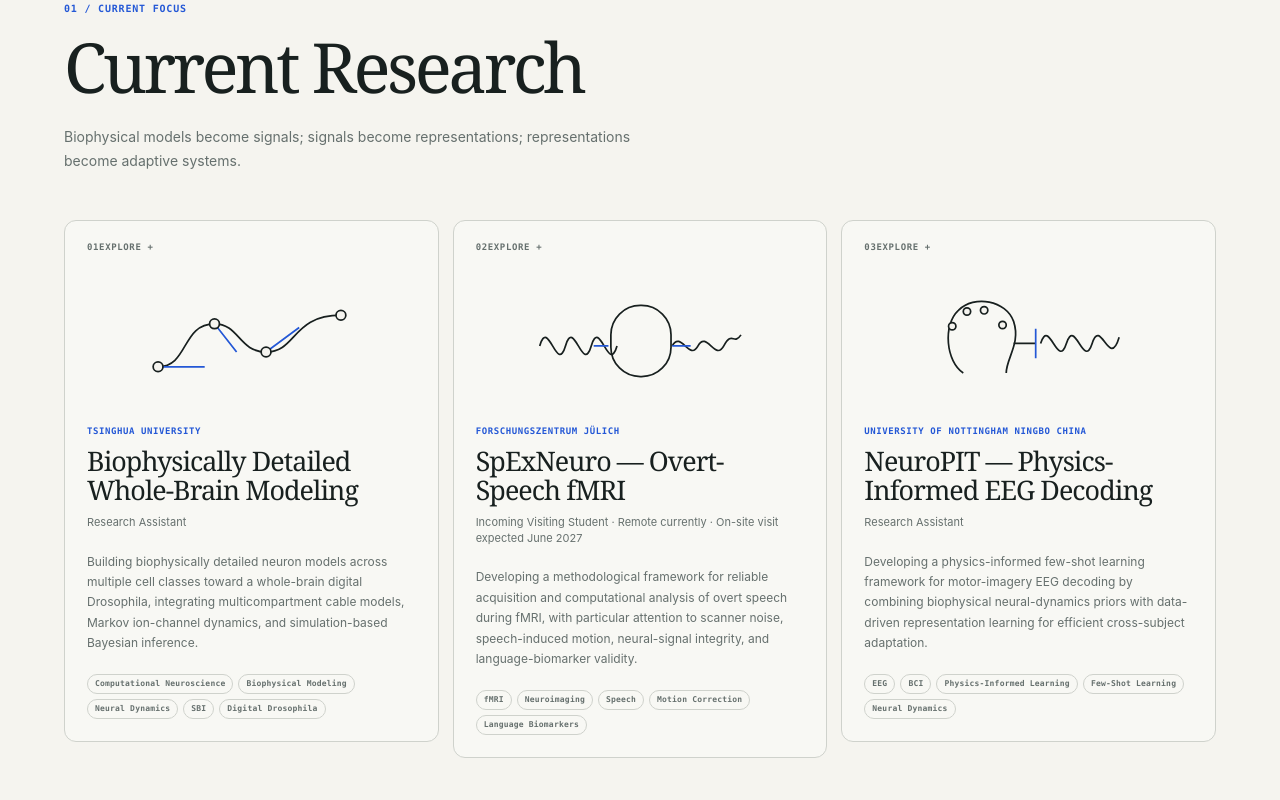
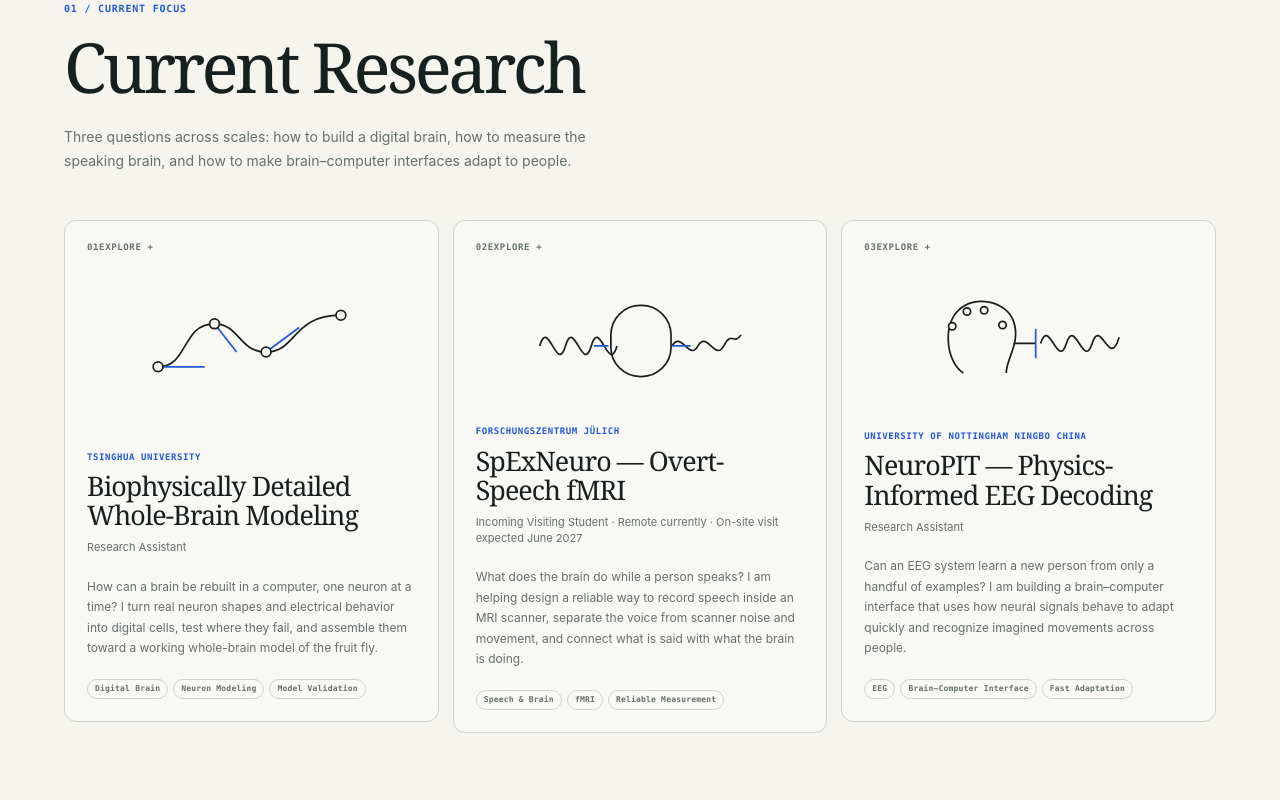
Before and after one commit to ssyel2/ssyel2.github.io, a React (Vite) app: page / in a window 1280 px wide. Shown: the part 820-1620 px from the top of the page. Built offline with nearby package versions, Linux system fonts and the light colour scheme.

Commit message:
Clarify research stories and add reading interest

```diff
--- a/app/globals.css
+++ b/app/globals.css
@@ -152,10 +152,10 @@ section:not(.hero) { border-top: 1px solid var(--line); }
 .news-toggle:hover, .news-toggle:focus-visible { border-color: var(--blue); color: var(--blue); outline: none; }
 
 .misc-section { padding-bottom: clamp(80px, 9vw, 136px); }
-.misc-grid { position: relative; max-width: 1168px; margin: 0 auto; padding: 0 clamp(22px, 5vw, 76px); display: grid; grid-template-columns: 1fr 1fr; gap: 14px; }
+.misc-grid { position: relative; max-width: 1168px; margin: 0 auto; padding: 0 clamp(22px, 5vw, 76px); display: grid; grid-template-columns: repeat(3, 1fr); gap: 14px; }
 .misc-grid article { min-height: 280px; padding: 28px; display: flex; flex-direction: column; border: 1px solid var(--line); border-radius: var(--radius); background: var(--white); }
 .misc-grid article > span { color: var(--blue); font: 700 9px/1.3 ui-monospace, SFMono-Regular, Consolas, monospace; letter-spacing: .06em; text-transform: uppercase; }
-.misc-grid h3 { margin: auto 0 14px; font-family: Georgia, serif; font-size: clamp(28px, 3vw, 42px); font-weight: 500; line-height: 1; letter-spacing: -.035em; }
+.misc-grid h3 { margin: auto 0 14px; font-family: Georgia, serif; font-size: clamp(26px, 2.5vw, 36px); font-weight: 500; line-height: 1.04; letter-spacing: -.035em; }
 .misc-grid p { margin: 0; color: var(--muted); font-size: 12px; line-height: 1.7; }
 .smile { position: absolute; right: 5px; top: -94px; color: var(--line); font-family: Georgia, serif; font-size: 70px; transform: rotate(8deg); }
 
@@ -185,6 +185,7 @@ footer p { margin: 8px 0 0; color: #aeb7b4; font-size: 10px; }
   .research-card.open { grid-column: auto; }
   .publication-card { grid-template-columns: 105px 1fr; }
   .publication-card > :last-child { grid-column: 2; justify-self: start; }
+  .misc-grid { grid-template-columns: 1fr 1fr; }
 }
 
 @media (max-width: 820px) {
--- a/app/page.tsx
+++ b/app/page.tsx
@@ -22,18 +22,16 @@ const researchItems: Array<{
     title: 'Biophysically Detailed Whole-Brain Modeling',
     institution: 'Tsinghua University',
     role: 'Research Assistant',
-    description: 'Building biophysically detailed neuron models across multiple cell classes toward a whole-brain digital Drosophila, integrating multicompartment cable models, Markov ion-channel dynamics, and simulation-based Bayesian inference.',
-    tags: ['Computational Neuroscience', 'Biophysical Modeling', 'Neural Dynamics', 'SBI', 'Digital Drosophila'],
+    description: 'How can a brain be rebuilt in a computer, one neuron at a time? I turn real neuron shapes and electrical behavior into digital cells, test where they fail, and assemble them toward a working whole-brain model of the fruit fly.',
+    tags: ['Digital Brain', 'Neuron Modeling', 'Model Validation'],
     facts: [
-      'Nine cell classes, from photoreceptors to flight motor neurons',
-      'Electron-microscopy morphology and multicompartment cable models',
-      'Four-state Markov ion-channel dynamics and voltage simulation',
-      'Posterior parameter distributions with uncertainty quantification',
-      'Model-acceptance diagnostics, including false-positive failure modes',
-      'A corrected cell-class mis-specification reduced point-prediction error by approximately 17-fold',
-      'Reference-data reliability can constrain fidelity more strongly than raw compute',
+      'Recreating how different fruit-fly neurons receive, transform, and pass on signals',
+      'Building and testing digital versions of nine neuron classes, from vision to flight control',
+      'Comparing simulated activity with experimental recordings',
+      'Finding why a model can look convincing while still being wrong',
+      'Connecting validated digital neurons into a whole-brain simulation',
     ],
-    caption: 'Morphology → Biophysics → Neural Dynamics → Inference → Whole-Brain Model',
+    caption: 'Real Neurons → Digital Cells → Tested Models → Whole-Brain Network',
   },
   {
     id: 'fmri',
@@ -41,17 +39,16 @@ const researchItems: Array<{
     title: 'SpExNeuro — Overt-Speech fMRI',
     institution: 'Forschungszentrum Jülich',
     role: 'Incoming Visiting Student · Remote currently · On-site visit expected June 2027',
-    description: 'Developing a methodological framework for reliable acquisition and computational analysis of overt speech during fMRI, with particular attention to scanner noise, speech-induced motion, neural-signal integrity, and language-biomarker validity.',
-    tags: ['fMRI', 'Neuroimaging', 'Speech', 'Motion Correction', 'Language Biomarkers'],
+    description: 'What does the brain do while a person speaks? I am helping design a reliable way to record speech inside an MRI scanner, separate the voice from scanner noise and movement, and connect what is said with what the brain is doing.',
+    tags: ['Speech & Brain', 'fMRI', 'Reliable Measurement'],
     facts: [
-      'Overt-speech task design and in-scanner audio recording',
-      'Scanner acoustic noise and speech-induced rigid / non-rigid motion',
-      'Source-separation denoising and motion correction',
-      'Speech-feature extraction and correction-method operating limits',
-      'Protocol optimization and reproducible analysis',
-      'A methodological route toward neuro-linguistic and clinical language-biomarker modeling',
+      'Designing speaking tasks that can be performed safely and naturally inside a scanner',
+      'Recording the voice without losing it beneath loud scanner noise',
+      'Reducing the image distortion caused by head and speech movement',
+      'Linking cleaned speech with the brain activity recorded at the same moment',
+      'Establishing a dependable foundation for future language and health research',
     ],
-    caption: 'Speech → Noise & Motion → Correction → Neural Representation → Biomarkers',
+    caption: 'Speak in the Scanner → Clean the Data → Link Voice and Brain → Study Language',
   },
   {
     id: 'eeg',
@@ -59,17 +56,16 @@ const researchItems: Array<{
     title: 'NeuroPIT — Physics-Informed EEG Decoding',
     institution: 'University of Nottingham Ningbo China',
     role: 'Research Assistant',
-    description: 'Developing a physics-informed few-shot learning framework for motor-imagery EEG decoding by combining biophysical neural-dynamics priors with data-driven representation learning for efficient cross-subject adaptation.',
-    tags: ['EEG', 'BCI', 'Physics-Informed Learning', 'Few-Shot Learning', 'Neural Dynamics'],
+    description: 'Can an EEG system learn a new person from only a handful of examples? I am building a brain–computer interface that uses how neural signals behave to adapt quickly and recognize imagined movements across people.',
+    tags: ['EEG', 'Brain–Computer Interface', 'Fast Adaptation'],
     facts: [
-      'BCI Competition IV-2a with standardized preprocessing',
-      'Volume-conduction modeling and FitzHugh–Nagumo constraints',
-      'Transformer-based representation learning and simulation pretraining',
-      'Cross-subject learning with 5-shot subject calibration',
-      'Fixed/random-seed control and support/query splits',
-      'Ablation diagnostics and comparison with FBCSP+LDA and EEGNet',
+      'Reading scalp signals while a person imagines moving a hand or foot',
+      'Learning useful brain-signal patterns shared across participants',
+      'Adapting the system to a new participant from just five examples',
+      'Using knowledge of neural behavior to guide what the system learns',
+      'Testing which ideas genuinely improve reliable cross-person decoding',
     ],
-    caption: 'Neural Dynamics → EEG → Physics-Informed Learning → Few-Shot Adaptation → BCI',
+    caption: 'Brain Activity → Scalp EEG → Shared Patterns → Five Examples → Decode Intention',
   },
 ];
 
@@ -121,30 +117,30 @@ function MiniSchematic({ type }: { type: ResearchKey }) {
 
 function FlyDiagram() {
   return (
-    <svg className="research-diagram" viewBox="0 0 920 290" aria-label="From neuron morphology through biophysical simulation and Bayesian inference to a whole-brain network">
-      <title>Biophysical neuron modeling pipeline</title>
+    <svg className="research-diagram" viewBox="0 0 920 290" aria-label="Real neurons are rebuilt as digital cells, tested against recordings, and connected into a brain network">
+      <title>From real neurons to a digital brain network</title>
       <defs><marker id="fly-arrow" markerWidth="8" markerHeight="8" refX="7" refY="4" orient="auto"><path d="M0 0 8 4 0 8Z" /></marker></defs>
       <g className="diagram-step step-1">
         <path className="diagram-line" d="M45 180c20-8 12-58 47-56 29 2 14 39 43 42 26 2 30-38 62-37m-104-5-18-34m58 77-4 46m18-52 28 34" />
-        <circle className="diagram-node strong" cx="93" cy="124" r="10" /><text x="37" y="255">EM MORPHOLOGY</text>
+        <circle className="diagram-node strong" cx="93" cy="124" r="10" /><text x="45" y="255">REAL NEURON</text>
       </g>
       <path className="diagram-arrow step-2" d="M205 145h45" markerEnd="url(#fly-arrow)" />
       <g className="diagram-step step-2">
         <path className="diagram-line segmented" d="M272 185c20-8 12-58 47-56 29 2 14 39 43 42 26 2 30-38 62-37" />
         {[283, 310, 341, 378, 414].map((x, i) => <circle key={x} cx={x} cy={[172, 133, 157, 158, 137][i]} r="5" />)}
-        <text x="275" y="255">COMPARTMENTS</text>
+        <text x="273" y="255">DIGITAL NEURON</text>
       </g>
       <path className="diagram-arrow step-3" d="M432 145h38" markerEnd="url(#fly-arrow)" />
       <g className="diagram-step step-3 markov">
         <circle cx="505" cy="105" r="17" /><circle cx="566" cy="105" r="17" /><circle cx="566" cy="168" r="17" /><circle cx="505" cy="168" r="17" />
         <path className="diagram-line" d="M523 105h24m19 18v27m-18 18h-25m-18-18v-27" />
-        <text x="494" y="110">C₁</text><text x="555" y="110">C₂</text><text x="556" y="173">O</text><text x="500" y="173">I</text><text x="482" y="255">ION STATES</text>
+        <text x="494" y="110">C₁</text><text x="555" y="110">C₂</text><text x="556" y="173">O</text><text x="500" y="173">I</text><text x="473" y="255">SIGNAL RULES</text>
       </g>
       <path className="diagram-arrow step-4" d="M600 145h34" markerEnd="url(#fly-arrow)" />
       <g className="diagram-step step-4">
         <path className="trace reference" d="M650 175c20 0 18-75 34-75s13 75 30 75 16-52 31-52 12 52 30 52" />
         <path className="trace simulated" d="M650 184c18 0 18-70 35-70s13 70 29 70 16-47 31-47 12 47 30 47" />
-        <text x="655" y="255">VOLTAGE TRACES</text>
+        <text x="652" y="255">TEST &amp; COMPARE</text>
       </g>
       <path className="diagram-arrow step-5" d="M786 145h29" markerEnd="url(#fly-arrow)" />
       <g className="diagram-step step-5 network">
@@ -153,7 +149,7 @@ function FlyDiagram() {
           const points = [[825, 90], [871, 88], [897, 128], [884, 181], [839, 187], [811, 147]];
           return <g key={i}><path className="diagram-line thin" d={`M852 137L${points[i][0]} ${points[i][1]}`} /><circle className="diagram-node" cx={points[i][0]} cy={points[i][1]} r="5" /></g>;
         })}
-        <text x="814" y="255">ACCEPTED MODEL</text>
+        <text x="813" y="255">BRAIN NETWORK</text>
       </g>
     </svg>
   );
@@ -161,38 +157,38 @@ function FlyDiagram() {
 
 function FmriDiagram() {
   return (
-    <svg className="research-diagram" viewBox="0 0 920 290" aria-label="Speech and motion enter MRI acquisition, are corrected, then form neural and language representations">
-      <title>Overt-speech fMRI acquisition and correction pipeline</title>
+    <svg className="research-diagram" viewBox="0 0 920 290" aria-label="Speech is recorded in an MRI scanner, cleaned of noise and movement, and linked with brain activity">
+      <title>Connecting speech with brain activity inside an MRI scanner</title>
       <defs><marker id="fmri-arrow" markerWidth="8" markerHeight="8" refX="7" refY="4" orient="auto"><path d="M0 0 8 4 0 8Z" /></marker></defs>
       <g className="diagram-step step-1"><path className="trace simulated" d="M27 145c12-39 24 39 36 0s24 39 36 0 24 39 36 0" /><text x="35" y="235">SPEECH TASK</text></g>
       <path className="diagram-arrow step-2" d="M142 145h44" markerEnd="url(#fmri-arrow)" />
       <g className="diagram-step step-2 scanner"><rect x="205" y="68" width="130" height="142" rx="64" /><rect x="233" y="97" width="74" height="84" rx="38" /><path className="diagram-line" d="M177 145h103" /><circle className="diagram-node strong" cx="257" cy="145" r="7" /><text x="214" y="235">MRI ACQUISITION</text></g>
       <g className="diagram-step step-3 noise"><path d="M354 92l10 20 10-20 10 20 10-20 10 20 10-20m-55 71 18-10m-18 10 14 15m-14-15-3-18" /><text x="356" y="235">NOISE + MOTION</text></g>
       <path className="diagram-arrow step-4" d="M435 145h43" markerEnd="url(#fmri-arrow)" />
-      <g className="diagram-step step-4 correction"><rect x="498" y="88" width="133" height="112" rx="8" /><path className="trace reference" d="M513 145c10-26 20 26 30 0s20 26 30 0 20 26 30 0" /><path className="accent-stroke" d="M518 176h92" /><text x="499" y="235">DENOISE + ALIGN</text></g>
+      <g className="diagram-step step-4 correction"><rect x="498" y="88" width="133" height="112" rx="8" /><path className="trace reference" d="M513 145c10-26 20 26 30 0s20 26 30 0 20 26 30 0" /><path className="accent-stroke" d="M518 176h92" /><text x="493" y="235">CLEAN + STABILIZE</text></g>
       <path className="diagram-arrow step-5" d="M647 145h39" markerEnd="url(#fmri-arrow)" />
-      <g className="diagram-step step-5 split"><path className="diagram-line" d="M701 145 760 103m-59 42 59 42" /><circle className="diagram-node" cx="760" cy="103" r="7" /><circle className="diagram-node" cx="760" cy="187" r="7" /><text x="715" y="80">SPEECH</text><text x="715" y="222">fMRI</text></g>
-      <g className="diagram-step step-6 converge"><path className="diagram-line" d="M767 103 854 145m-87 42 87-42" /><rect x="842" y="115" width="58" height="60" rx="29" /><text x="826" y="235">REPRESENTATION</text></g>
+      <g className="diagram-step step-5 split"><path className="diagram-line" d="M701 145 760 103m-59 42 59 42" /><circle className="diagram-node" cx="760" cy="103" r="7" /><circle className="diagram-node" cx="760" cy="187" r="7" /><text x="721" y="80">VOICE</text><text x="713" y="222">BRAIN</text></g>
+      <g className="diagram-step step-6 converge"><path className="diagram-line" d="M767 103 854 145m-87 42 87-42" /><rect x="842" y="115" width="58" height="60" rx="29" /><text x="824" y="235">LANGUAGE MAP</text></g>
     </svg>
   );
 }
 
 function EegDiagram() {
   return (
-    <svg className="research-diagram" viewBox="0 0 920 290" aria-label="Neural dynamics propagate through a volume model to EEG, representation learning, few-shot adaptation, and BCI output">
-      <title>Physics-informed EEG decoding pipeline</title>
+    <svg className="research-diagram" viewBox="0 0 920 290" aria-label="Brain activity becomes scalp EEG, shared patterns are learned, and five examples adapt the system to a new person">
+      <title>Adapting EEG decoding to a new person from five examples</title>
       <defs><marker id="eeg-arrow" markerWidth="8" markerHeight="8" refX="7" refY="4" orient="auto"><path d="M0 0 8 4 0 8Z" /></marker></defs>
-      <g className="diagram-step step-1 populations"><circle className="diagram-node strong" cx="72" cy="135" r="8" /><circle className="diagram-node" cx="37" cy="102" r="6" /><circle className="diagram-node" cx="111" cy="96" r="6" /><circle className="diagram-node" cx="115" cy="173" r="6" /><circle className="diagram-node" cx="38" cy="177" r="6" /><path className="diagram-line" d="M72 135 37 102m35 33 39-39m-39 39 43 38m-43-38-34 42" /><text x="24" y="235">NEURAL DYNAMICS</text></g>
+      <g className="diagram-step step-1 populations"><circle className="diagram-node strong" cx="72" cy="135" r="8" /><circle className="diagram-node" cx="37" cy="102" r="6" /><circle className="diagram-node" cx="111" cy="96" r="6" /><circle className="diagram-node" cx="115" cy="173" r="6" /><circle className="diagram-node" cx="38" cy="177" r="6" /><path className="diagram-line" d="M72 135 37 102m35 33 39-39m-39 39 43 38m-43-38-34 42" /><text x="30" y="235">BRAIN ACTIVITY</text></g>
       <path className="diagram-arrow step-2" d="M137 140h35" markerEnd="url(#eeg-arrow)" />
-      <g className="diagram-step step-2 head"><path d="M224 63c-45 17-49 112-8 143m8-143c44-8 75 17 78 53 2 25-14 37-14 67v23h-72" />{[210, 230, 254, 278].map((x, i) => <circle key={x} className="electrode" cx={x} cy={[93, 72, 69, 85][i]} r="5" />)}<path className="diagram-line thin" d="M210 93c22 24 42 40 78 45" /><text x="194" y="235">VOLUME MODEL</text></g>
+      <g className="diagram-step step-2 head"><path d="M224 63c-45 17-49 112-8 143m8-143c44-8 75 17 78 53 2 25-14 37-14 67v23h-72" />{[210, 230, 254, 278].map((x, i) => <circle key={x} className="electrode" cx={x} cy={[93, 72, 69, 85][i]} r="5" />)}<path className="diagram-line thin" d="M210 93c22 24 42 40 78 45" /><text x="188" y="235">HEAD + SENSORS</text></g>
       <path className="diagram-arrow step-3" d="M310 140h35" markerEnd="url(#eeg-arrow)" />
       <g className="diagram-step step-3"><path className="trace simulated" d="M360 112c9-27 18 27 27 0s18 27 27 0 18 27 27 0" /><path className="trace reference" d="M360 151c9-18 18 18 27 0s18 18 27 0 18 18 27 0" /><path className="trace muted" d="M360 184c9-12 18 12 27 0s18 12 27 0 18 12 27 0" /><text x="375" y="235">SCALP EEG</text></g>
       <path className="diagram-arrow step-4" d="M455 140h33" markerEnd="url(#eeg-arrow)" />
-      <g className="diagram-step step-4 transformer">{[0, 1, 2].map(i => <rect key={i} x={505 + i * 24} y={93 + i * 13} width="70" height="78" rx="5" />)}<text x="502" y="235">REPRESENTATION</text></g>
+      <g className="diagram-step step-4 transformer">{[0, 1, 2].map(i => <rect key={i} x={505 + i * 24} y={93 + i * 13} width="70" height="78" rx="5" />)}<text x="501" y="235">SHARED PATTERNS</text></g>
       <path className="diagram-arrow step-5" d="M612 140h33" markerEnd="url(#eeg-arrow)" />
-      <g className="diagram-step step-5 shots">{[0, 1, 2, 3, 4].map(i => <circle key={i} className="diagram-node" cx={667 + (i % 3) * 24} cy={119 + Math.floor(i / 3) * 35} r="7" />)}<text x="655" y="235">5-SHOT ADAPT</text></g>
+      <g className="diagram-step step-5 shots">{[0, 1, 2, 3, 4].map(i => <circle key={i} className="diagram-node" cx={667 + (i % 3) * 24} cy={119 + Math.floor(i / 3) * 35} r="7" />)}<text x="651" y="235">FIVE EXAMPLES</text></g>
       <path className="diagram-arrow step-6" d="M735 140h34" markerEnd="url(#eeg-arrow)" />
-      <g className="diagram-step step-6 output"><rect x="790" y="92" width="98" height="94" rx="7" /><path className="accent-stroke" d="M814 155v-28m24 28V112m24 43v-47" /><text x="798" y="235">BCI DECODING</text></g>
+      <g className="diagram-step step-6 output"><rect x="790" y="92" width="98" height="94" rx="7" /><path className="accent-stroke" d="M814 155v-28m24 28V112m24 43v-47" /><text x="799" y="235">DECODE INTENT</text></g>
     </svg>
   );
 }
@@ -245,7 +241,7 @@ export default function Home() {
       </section>
 
       <section className="research-section" id="research">
-        <div className="section-heading"><p className="section-kicker">01 / Current focus</p><h2>Current Research</h2><p>Biophysical models become signals; signals become representations; representations become adaptive systems.</p></div>
+        <div className="section-heading"><p className="section-kicker">01 / Current focus</p><h2>Current Research</h2><p>Three questions across scales: how to build a digital brain, how to measure the speaking brain, and how to make brain–computer interfaces adapt to people.</p></div>
         <div className="research-cards">
           {researchItems.map(item => {
             const isOpen = expanded === item.id;
@@ -309,7 +305,7 @@ export default function Home() {
 
       <section className="misc-section" id="misc">
         <div className="section-heading"><p className="section-kicker">05 / Beyond research</p><h2>Beyond Research</h2></div>
-        <div className="misc-grid"><article><span>01 / Sports</span><h3>Movement and competition.</h3><p>Outside research, I enjoy table tennis, cycling, and chess. I follow football closely, especially Real Madrid, Bayern Munich, and the French national team.</p></article><article><span>02 / Music</span><h3>British music to Lo Ta-yu.</h3><p>My music taste ranges from British music to Lo Ta-yu, and cycling is usually my preferred way to explore somewhere new.</p></article><div className="smile" aria-hidden="true">:)</div></div>
+        <div className="misc-grid"><article><span>01 / Sports</span><h3>Movement and competition.</h3><p>Outside research, I enjoy table tennis, cycling, and chess. I follow football closely, especially Real Madrid, Bayern Munich, and the French national team.</p></article><article><span>02 / Music</span><h3>British music to Lo Ta-yu.</h3><p>My music taste ranges from British music to Lo Ta-yu, and cycling is usually my preferred way to explore somewhere new.</p></article><article><span>03 / Reading</span><h3>Classics, science, and a little randomness.</h3><p>I keep a personal reading list spanning scientific classics, the history of ideas, and world literature—and built a tiny random book-draw tool to choose what to read next.</p></article><div className="smile" aria-hidden="true">:)</div></div>
       </section>
 
       <footer><div><strong>Enze Li</strong><p>Computational Neuroscience · Neuroengineering · AI for Science</p></div><div className="footer-links"><a href="mailto:ssyel2@nottingham.edu.cn">Email</a><a href="https://orcid.org/0009-0003-9724-9581" target="_blank" rel="noreferrer">ORCID</a><a href="https://github.com/ssyel2" target="_blank" rel="noreferrer">GitHub</a></div><span>© 2026 Enze Li</span></footer>
```
